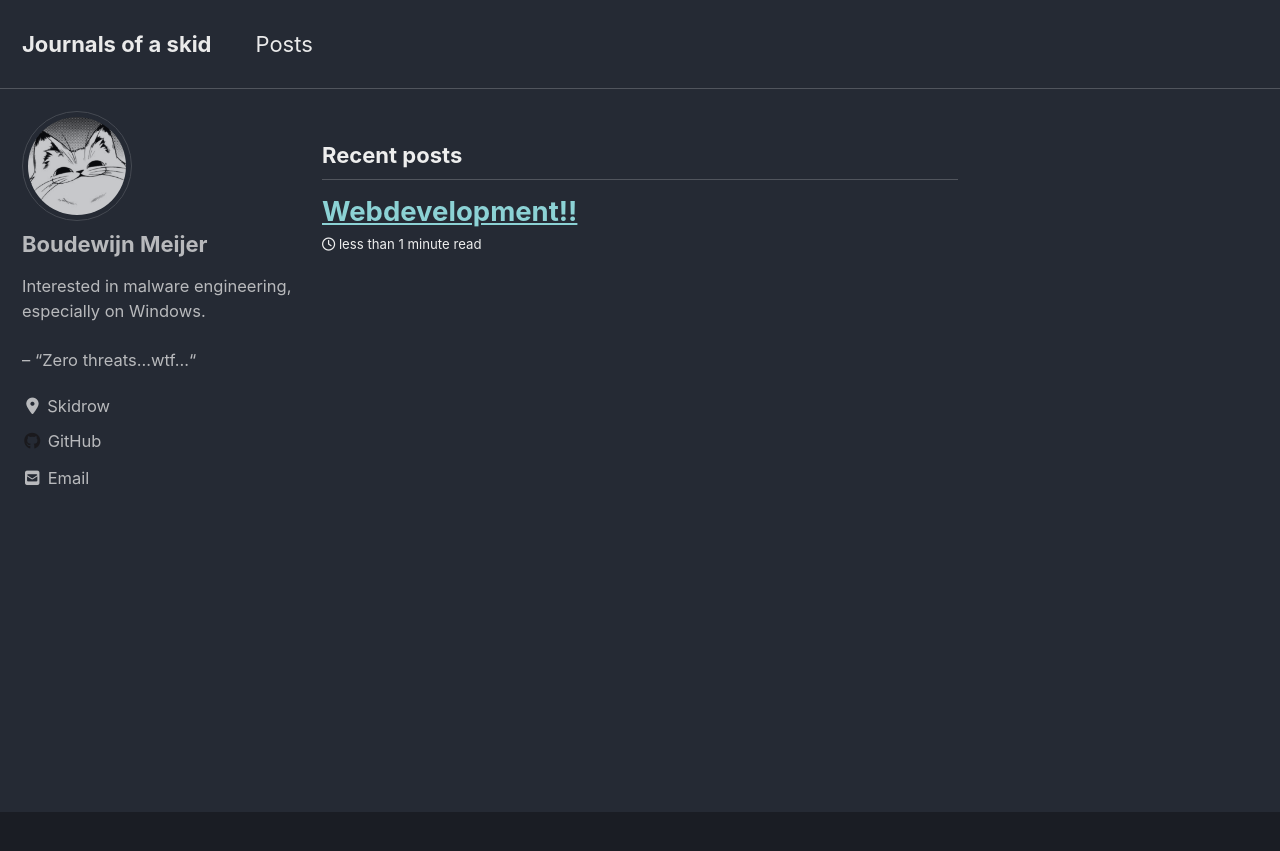
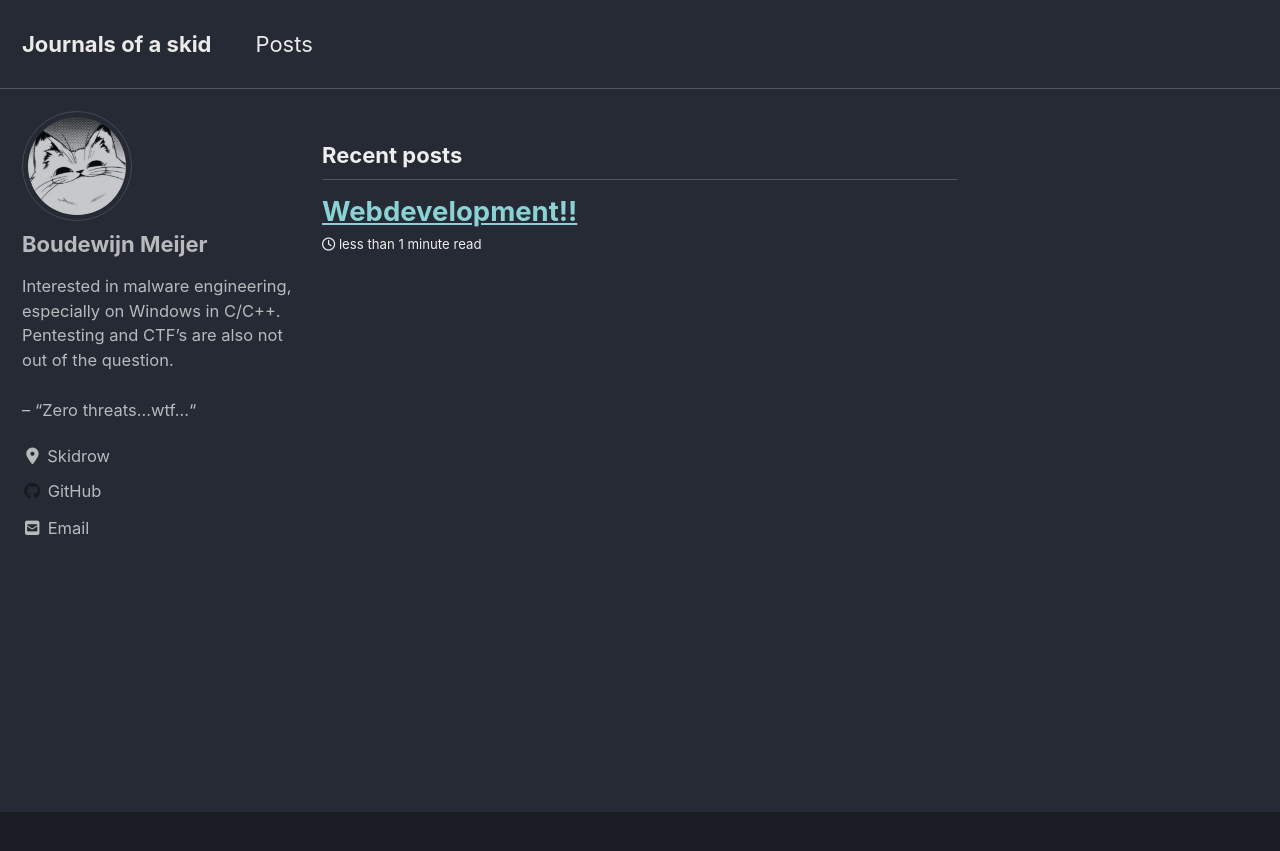
Before and after one commit to bcmmeijer/bcmmeijer.github.io, a Jekyll site: the page built from index.html, in a window 1280 px wide. Shown: the top 851 px of the page. Built offline with Jekyll 4.4.1, drawn with Linux system fonts in a browser that asks for light colours; cached includes are drawn as plain includes; nearby versions of some CDN libraries; the list of posts is cut into pages by our own code.

Commit message:
updated config

```diff
--- a/_config.yml
+++ b/_config.yml
@@ -90,12 +90,11 @@ analytics:
     tracking_id          :
     anonymize_ip         : # true, false (default)
 
-
 # Site Author
 author:
   name             : "Boudewijn Meijer"
   avatar           : "/assets/img/avatar.jpg" # path of avatar image, e.g. "/assets/images/bio-photo.jpg"
-  bio              : "Interested in malware engineering, especially on Windows. <br><br>--  \"Zero threats...wtf...\"<br>"
+  bio              : "Interested in malware engineering, especially on Windows in C/C++.<br>Pentesting and CTF's are also not out of the question.<br><br>--  \"Zero threats...wtf...\"<br>"
   location         : "Skidrow"
   email            : "bcm.meijer@gmail.com"
   links:
```
